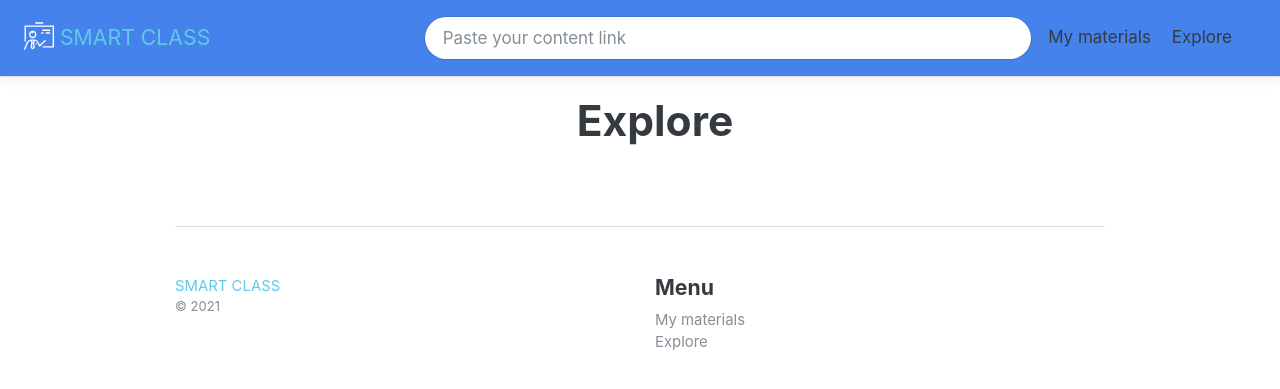
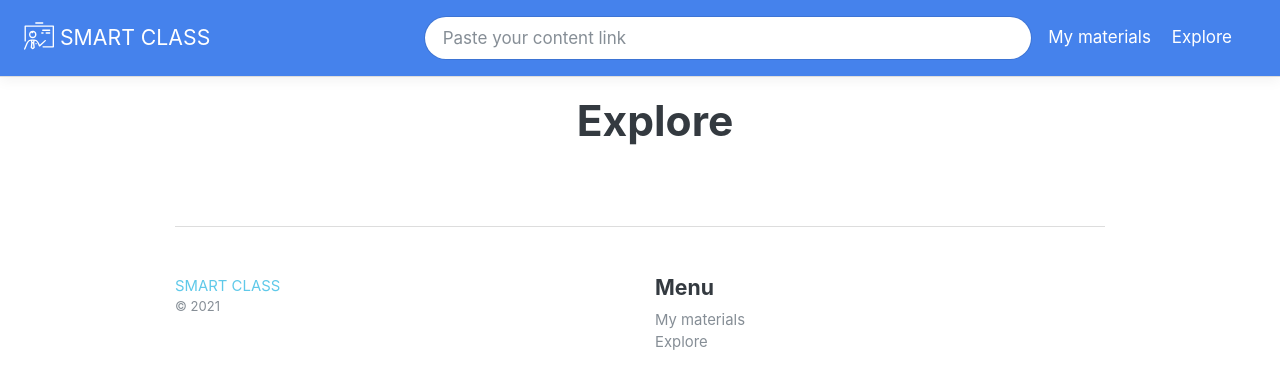
Before and after one commit to gzomer/smartclass, a Flask app: page /explore/ in a window 1280 px wide. Shown: the top 389 px of the page. Run offline with Flask 2, Linux system fonts and the light colour scheme; data that the repository does not hold is empty; some libraries are stand-ins or nearby versions.

Commit message:
Add font awesome

```diff
--- a/templates/app.html
+++ b/templates/app.html
@@ -11,15 +11,19 @@
 
     <link rel="stylesheet" href="https://stackpath.bootstrapcdn.com/bootswatch/4.5.2/litera/bootstrap.min.css">
 
+    <link rel="stylesheet" href="https://cdnjs.cloudflare.com/ajax/libs/font-awesome/5.15.3/css/fontawesome.min.css" integrity="sha512-OdEXQYCOldjqUEsuMKsZRj93Ht23QRlhIb8E/X0sbwZhme8eUw6g8q7AdxGJKakcBbv7+/PX0Gc2btf7Ru8cZA==" crossorigin="anonymous" />
+
+    <link rel="stylesheet" href="https://cdnjs.cloudflare.com/ajax/libs/font-awesome/5.15.3/css/solid.min.css" integrity="sha512-jQqzj2vHVxA/yCojT8pVZjKGOe9UmoYvnOuM/2sQ110vxiajBU+4WkyRs1ODMmd4AfntwUEV4J+VfM6DkfjLRg==" crossorigin="anonymous" />
+
     <!-- Custom styles -->
-    <link href="/static/css/app.css" rel="stylesheet">
+    <link href="/static/css/app.css?v=3" rel="stylesheet">
   </head>
 
   <body style="padding-top: 95px">
 
     <div class="fixed-top d-flex flex-column flex-md-row align-items-center p-3 px-md-4 mb-3 bg-primary border-bottom box-shadow">
       <h5 class="my-0 mr-md-auto font-weight-normal logo">
-        <a href="/">
+        <a href="/" class="text-white">
           <img src="/static/img/logo.svg">
             [[app_name]]
         </a>
@@ -30,8 +34,8 @@
       </form>
       <% endif %>
       <nav class="my-2 my-md-0 mr-md-3">
-        <a class="p-2 text-dark" href="/contents">My materials</a>
-        <a class="p-2 text-dark" href="/explore">Explore</a>
+        <a class="p-2 text-white" href="/contents">My materials</a>
+        <a class="p-2 text-white" href="/explore">Explore</a>
       </nav>
     </div>
 
```
